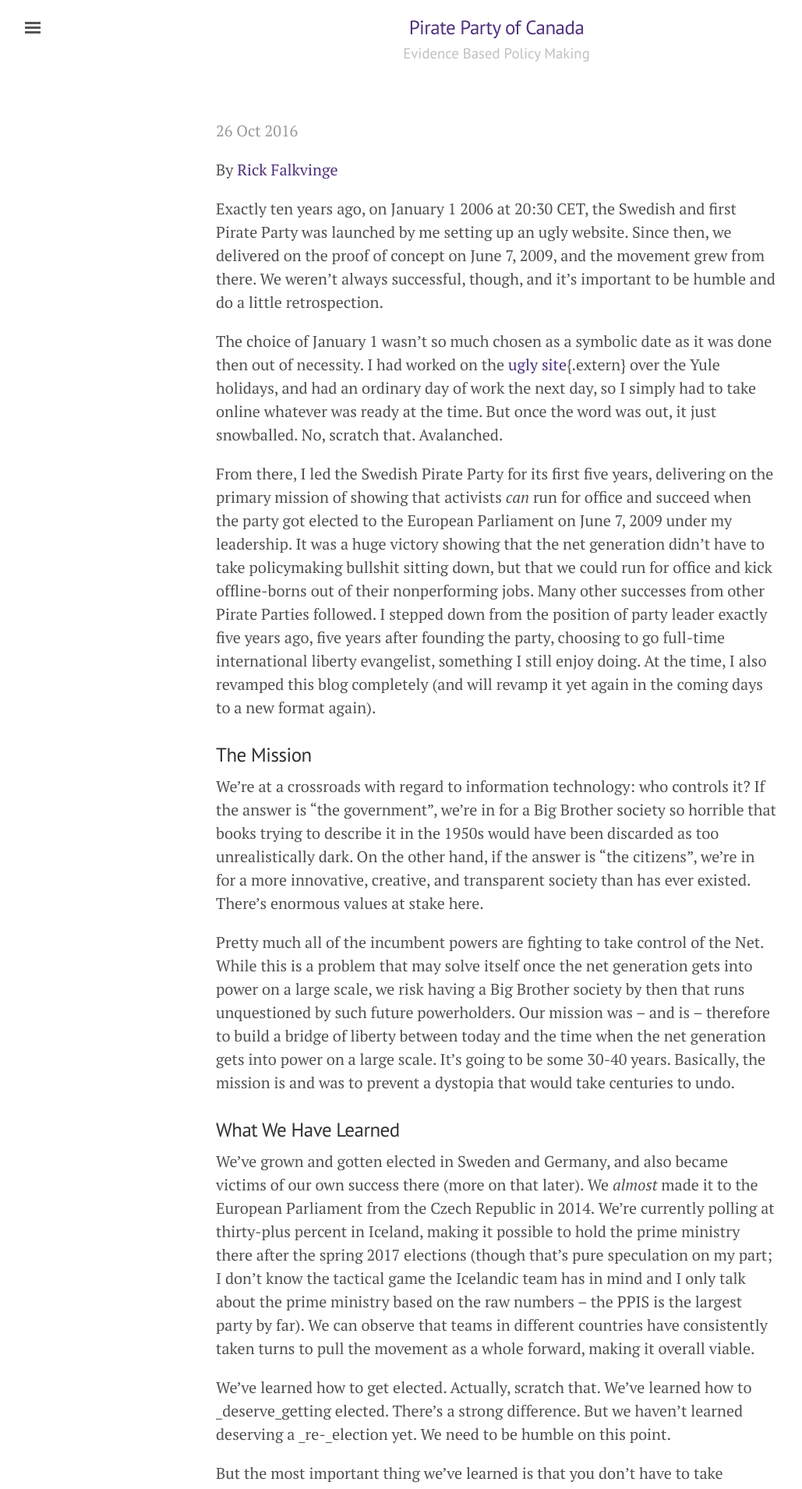
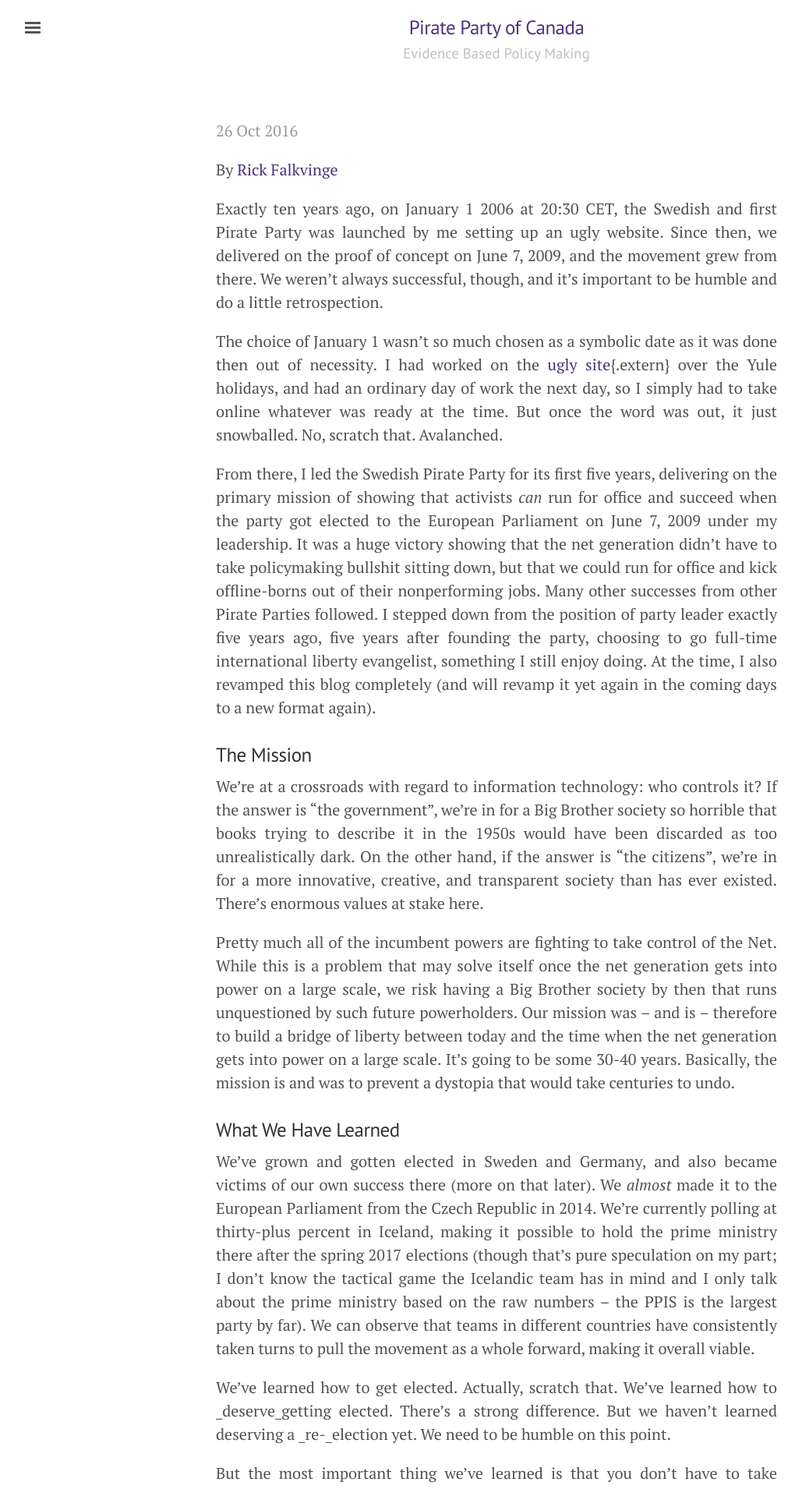
Before and after one commit to piratepartyca/piratepartyca.github.io, a Jekyll site: the page built from index.html, in a window 1280 px wide. Shown: the top 1910 px of the page at 78% size, without its empty margins (3-1032 px from the left). Built offline with Jekyll 4.4.1, drawn with Linux system fonts in a browser that asks for light colours; Markdown is read by kramdown in place of the engine named in the settings; the list of posts is cut into pages by our own code.

Commit message:
justify text.

```diff
--- a/_config.yml
+++ b/_config.yml
@@ -9,7 +9,8 @@
 title:            Pirate Party of Canada
 tagline:          'Evidence Based Policy Making'
 description:      'Evidence based policy making focusing on progressive values.'
-url:              http://pirateparty.ca
+url:              https://pirateparty.ca
+baseurl:          https://piratepartyca.github.io
 
 author:
   name:           'Pirate Party of Canada'
--- a/public/css/lanyon.css
+++ b/public/css/lanyon.css
@@ -38,6 +38,8 @@
 html,
 body {
   overflow-x: hidden;
+  text-align: justify;
+  text-justify: inter-word;
 }
 
 html {
@@ -313,6 +315,10 @@
   margin-bottom: 4em;
 }
 
+.page div, .post div {
+  padding-bottom: 15px;
+}
+
 /* Blog post or page title */
 .page-title,
 .post-title,
```
